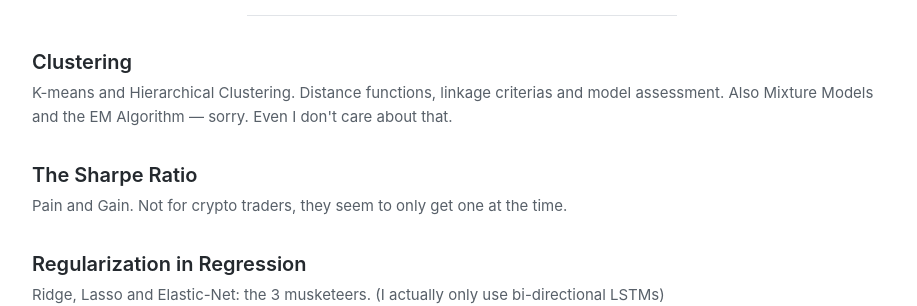
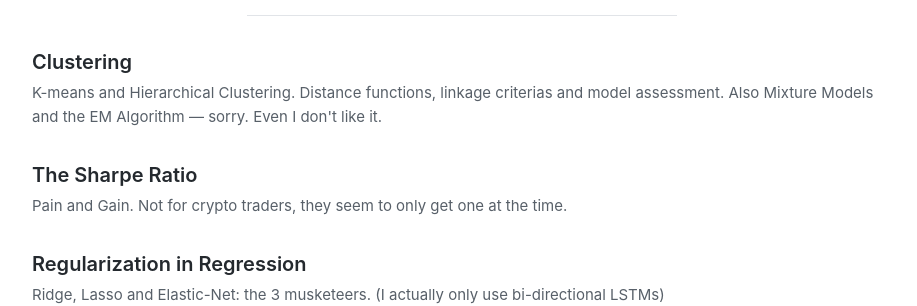
Before and after one commit to meyerlouis/meyerlouis.github.io, a Jekyll site: the page built from blog.md, in a window 1280 px wide. Shown: the part 566-872 px from the top of the page, without its empty margins (178-1095 px from the left). Built offline with Jekyll 4.4.1, drawn with Linux system fonts in a browser that asks for light colours.

Commit message:
kuikfix'

```diff
--- a/_posts/2000-01-04-Clustering.md
+++ b/_posts/2000-01-04-Clustering.md
@@ -1,7 +1,7 @@
 ---
 layout: post
 title: "Clustering"
-subtitle: "K-means and Hierarchical Clustering. Distance functions, linkage criterias and model assessment. Also  Mixture Models and the EM Algorithm — sorry. Even I don't care about that."
+subtitle: "K-means and Hierarchical Clustering. Distance functions, linkage criterias and model assessment. Also  Mixture Models and the EM Algorithm — sorry. Even I don't like it."
 ---
 
 ## K-means
```
